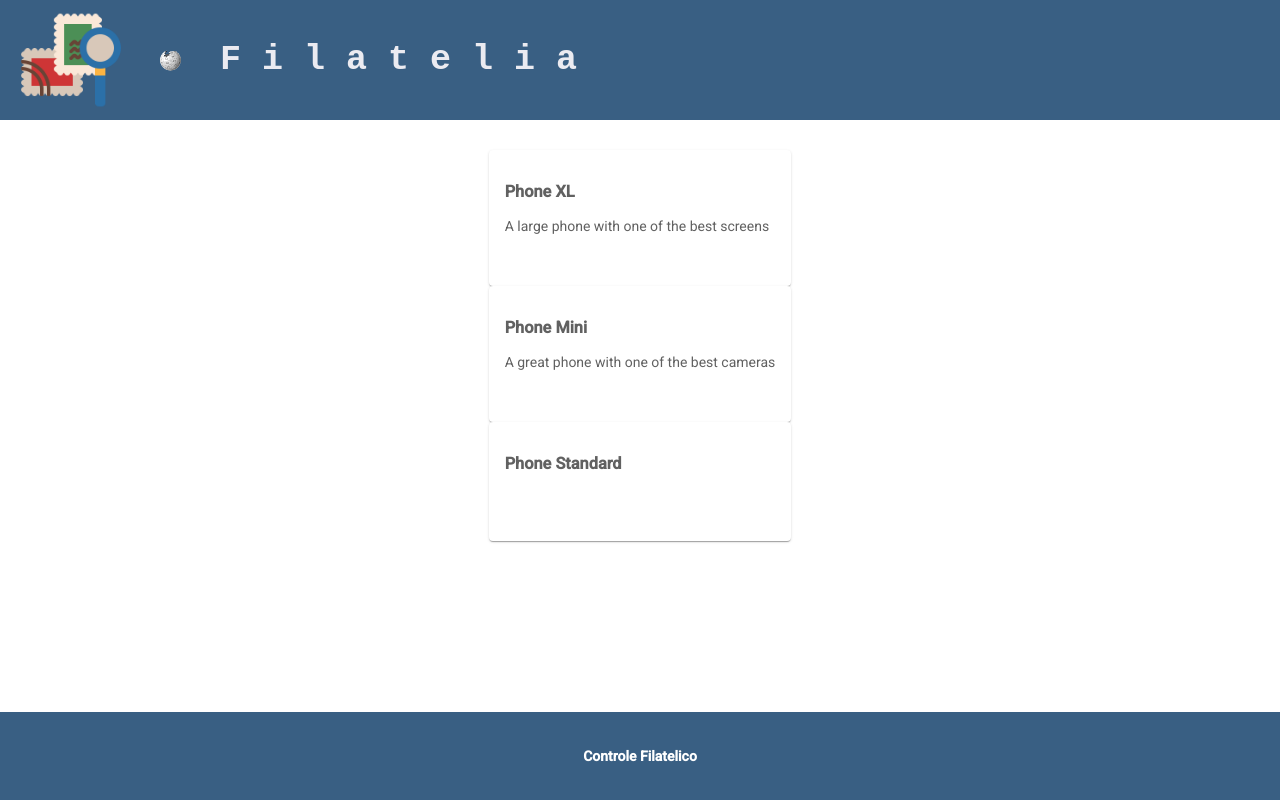
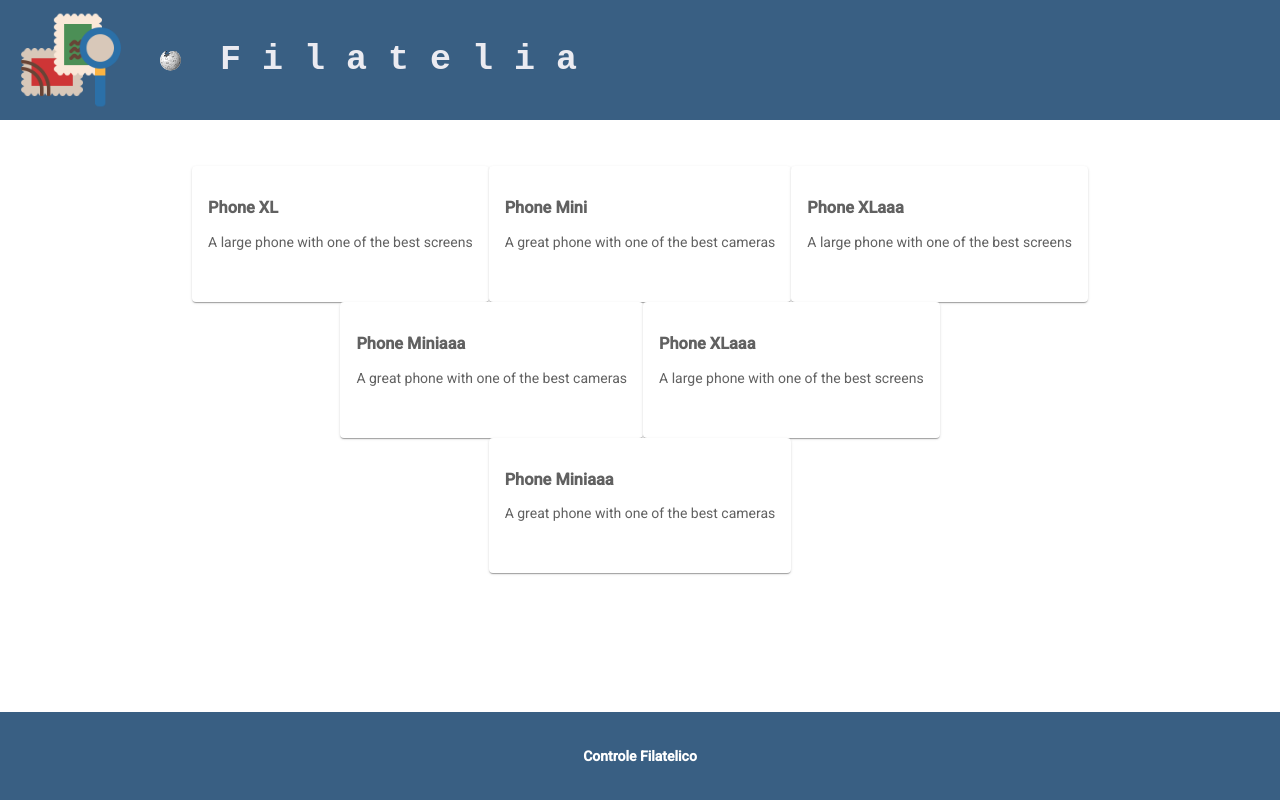
Before and after one commit to jvjungles/nvj8kz, an Angular app: page / in a window 1280 px wide. Built offline with nearby package versions, Linux system fonts and the light colour scheme.

Commit message:
versao 01
versao 01

```diff
--- a/src/app/app.component.css
+++ b/src/app/app.component.css
@@ -63,70 +63,6 @@
 
   svg.material-icons:not(:last-child) {
     margin-right: 8px;
-  }
-
-  .card svg.material-icons path {
-    fill: #888;
-  }
-
-  .card-container {
-    display: flex;
-    flex-wrap: wrap;
-    justify-content: center;
-    margin-top: 16px;
-  }
-
-  .card {
-    all: unset;
-    border-radius: 4px;
-    border: 1px solid #eee;
-    background-color: #fafafa;
-    height: 40px;
-    width: 200px;
-    margin: 0 8px 16px;
-    padding: 16px;
-    display: flex;
-    flex-direction: row;
-    justify-content: center;
-    align-items: center;
-    transition: all 0.2s ease-in-out;
-    line-height: 24px;
-  }
-
-  .card-container .card:not(:last-child) {
-    margin-right: 0;
-  }
-
-  .card.card-small {
-    height: 16px;
-    width: 168px;
-  }
-
-  .card-container .card:not(.highlight-card) {
-    cursor: pointer;
-  }
-
-  .card-container .card:not(.highlight-card):hover {
-    transform: translateY(-3px);
-    box-shadow: 0 4px 17px rgba(0, 0, 0, 0.35);
-  }
-
-  .card-container .card:not(.highlight-card):hover .material-icons path {
-    fill: rgb(105, 103, 103);
-  }
-
-  .card.highlight-card {
-    background-color: #1976d2;
-    color: white;
-    font-weight: 600;
-    border: none;
-    width: auto;
-    min-width: 30%;
-    position: relative;
-  }
-
-  .card.card.highlight-card span {
-    margin-left: 60px;
   }
 
   svg#rocket {
--- a/src/app/product-list/product-list.component.css
+++ b/src/app/product-list/product-list.component.css
@@ -1,3 +1,67 @@
+.card svg.material-icons path {
+  fill: #888;
+}
+
+.card-container {
+  display: flex;
+  flex-wrap: wrap;
+  justify-content: center;
+  margin-top: 16px;
+}
+
+.card {
+  all: unset;
+  border-radius: 4px;
+  border: 1px solid #eee;
+  background-color: #fafafa;
+  height: 40px;
+  width: 500px;
+  margin: 0 8px 16px;
+  padding: 16px;
+  display: flex;
+  flex-direction: row;
+  justify-content: center;
+  align-items: center;
+  transition: all 0.2s ease-in-out;
+  line-height: 24px;
+}
+
+.card-container .card:not(:last-child) {
+  margin-right: 0;
+}
+
+.card.card-small {
+  height: 16px;
+  width: 168px;
+}
+
+.card-container .card:not(.highlight-card) {
+  cursor: pointer;
+}
+
+.card-container .card:not(.highlight-card):hover {
+  transform: translateY(-3px);
+  box-shadow: 0 4px 17px rgba(0, 0, 0, 0.35);
+}
+
+.card-container .card:not(.highlight-card):hover .material-icons path {
+  fill: rgb(105, 103, 103);
+}
+
+.card.highlight-card {
+  background-color: #1976d2;
+  color: white;
+  font-weight: 600;
+  border: none;
+  width: auto;
+  min-width: 30%;
+  position: relative;
+}
+
+.card.card.highlight-card span {
+  margin-left: 60px;
+}
+
   .scrollable-div {
     height: 300px; /* altura fixa desejada */
     overflow: auto; /* ou 'scroll' para sempre mostrar a barra de rolagem */
@@ -14,3 +78,26 @@
   .clickable-card.mat-elevation-z8:hover {
     box-shadow: 0 2px 4px rgba(0, 0, 0, 0.24), 0 2px 4px rgba(0, 0, 0, 0.12);
   }
+
+  .card-container {
+    display: flex;
+    flex-wrap: wrap;
+    margin-top: 16px;
+  }
+
+  .card {
+    all: unset;
+    border-radius: 4px;
+    border: 1px solid #eee;
+    background-color: #fafafa;
+    height: 40px;
+    width: 100%;
+    margin-bottom: 16px;
+    padding: 16px;
+    display: flex;
+    flex-direction: row;
+    justify-content: center;
+    align-items: center;
+    transition: all 0.2s ease-in-out;
+    line-height: 24px;
+  }
--- a/src/app/products.ts
+++ b/src/app/products.ts
@@ -20,8 +20,26 @@ export const products = [
   },
   {
     id: 3,
-    name: 'Phone Standard',
-    price: 299,
-    description: ''
+    name: 'Phone XLaaa',
+    price: 799,
+    description: 'A large phone with one of the best screens'
+  },
+  {
+    id: 4,
+    name: 'Phone Miniaaa',
+    price: 699,
+    description: 'A great phone with one of the best cameras'
+  },
+  {
+    id: 5,
+    name: 'Phone XLaaa',
+    price: 799,
+    description: 'A large phone with one of the best screens'
+  },
+  {
+    id: 6,
+    name: 'Phone Miniaaa',
+    price: 699,
+    description: 'A great phone with one of the best cameras'
   }
 ];
```
